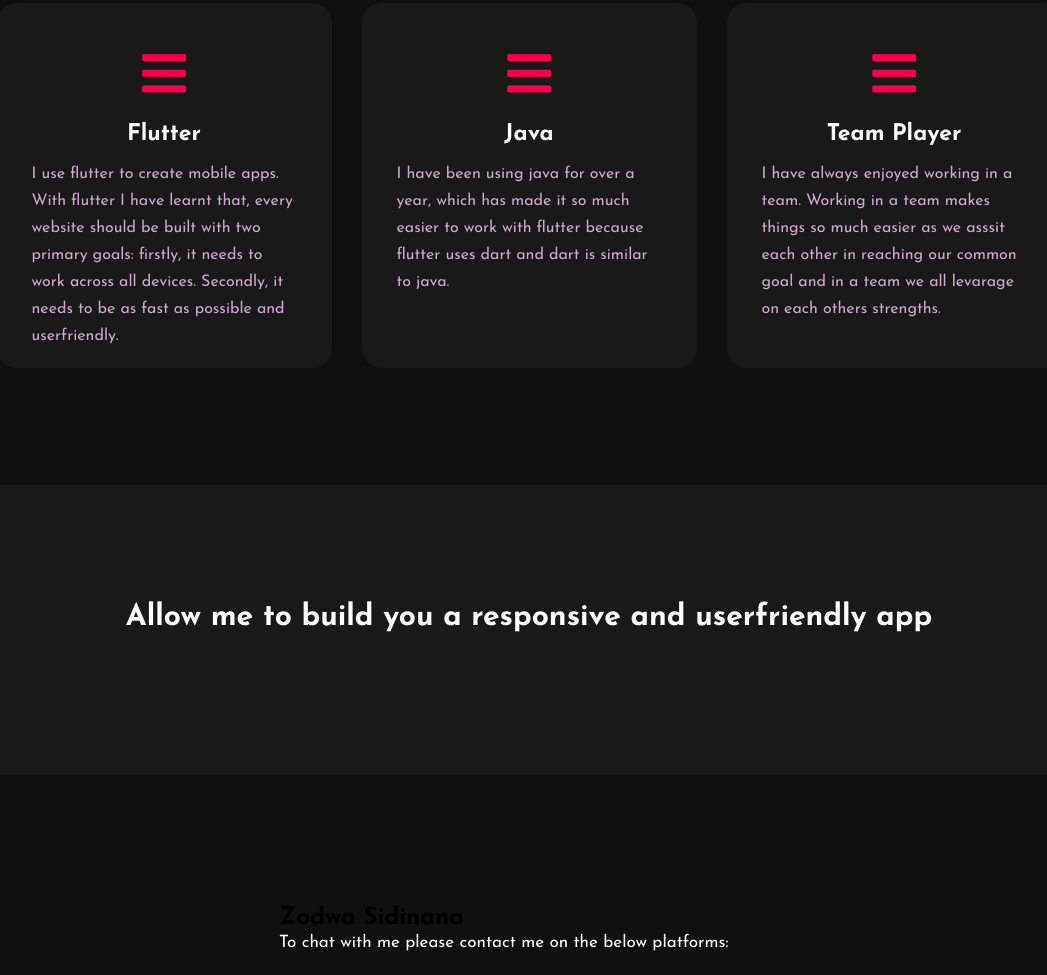
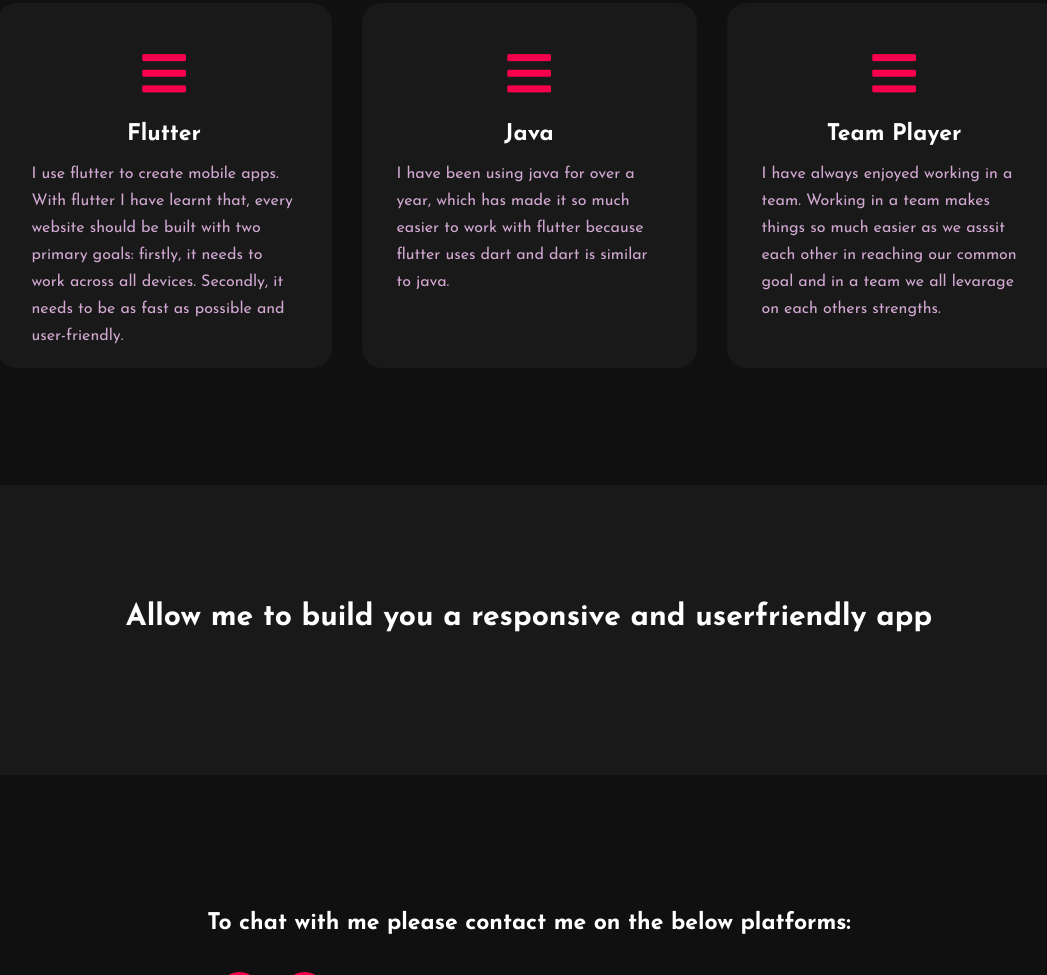
Before and after one commit to Zodwa679/Zodwa679github.io, a plain HTML site: page index.html in a window 1280 px wide. Shown: the part 1825-2800 px from the top of the page, without its empty margins (111-1158 px from the left). Drawn offline with Linux system fonts and the light colour scheme.

Commit message:
Fixed the my portfolio text and spelling of userfriendly

```diff
--- a/index.html
+++ b/index.html
@@ -15,7 +15,7 @@
 	<section id="header">
 	<div class="hero">
 		<nav>
-			<h2>Portfo<span>My Portfolio</span></h2>
+			<h2><span>My Portfolio</span></h2>
 			<ul>
 				<li><a href="#about">About</a></li>
 				<li><a href="#skills">Skills</a></li>
@@ -61,7 +61,7 @@
 				<div class="pra">
 					<p> I use flutter to create mobile apps. With flutter I have learnt that,
 					 every website should be built with two primary goals: firstly, it needs to work across all devices.
-					Secondly, it needs to be as fast as possible and userfriendly.</p>
+					Secondly, it needs to be as fast as possible and user-friendly.</p>
 				</div>
 			</div>
 
@@ -95,8 +95,7 @@
 	<!-- footer start -->
 		<footer>
 			<section id="footer">
-		<h2>Zodwa Sidinana</h2>
-		<p>To chat with me please contact me on the below platforms:</p>
+		<h5>To chat with me please contact me on the below platforms:</h5>
 		<div id="social" class="social">
 			<a href="https://web.facebook.com/profile.php?id=100006232063260"><i class="fab fa-facebook-f"></i></a>
 			<a href="https://www.instagram.com/zoe_sidinana/?next=%2Fluhlabobonga%2F"><i class="fab fa-instagram"></i></a>
```
